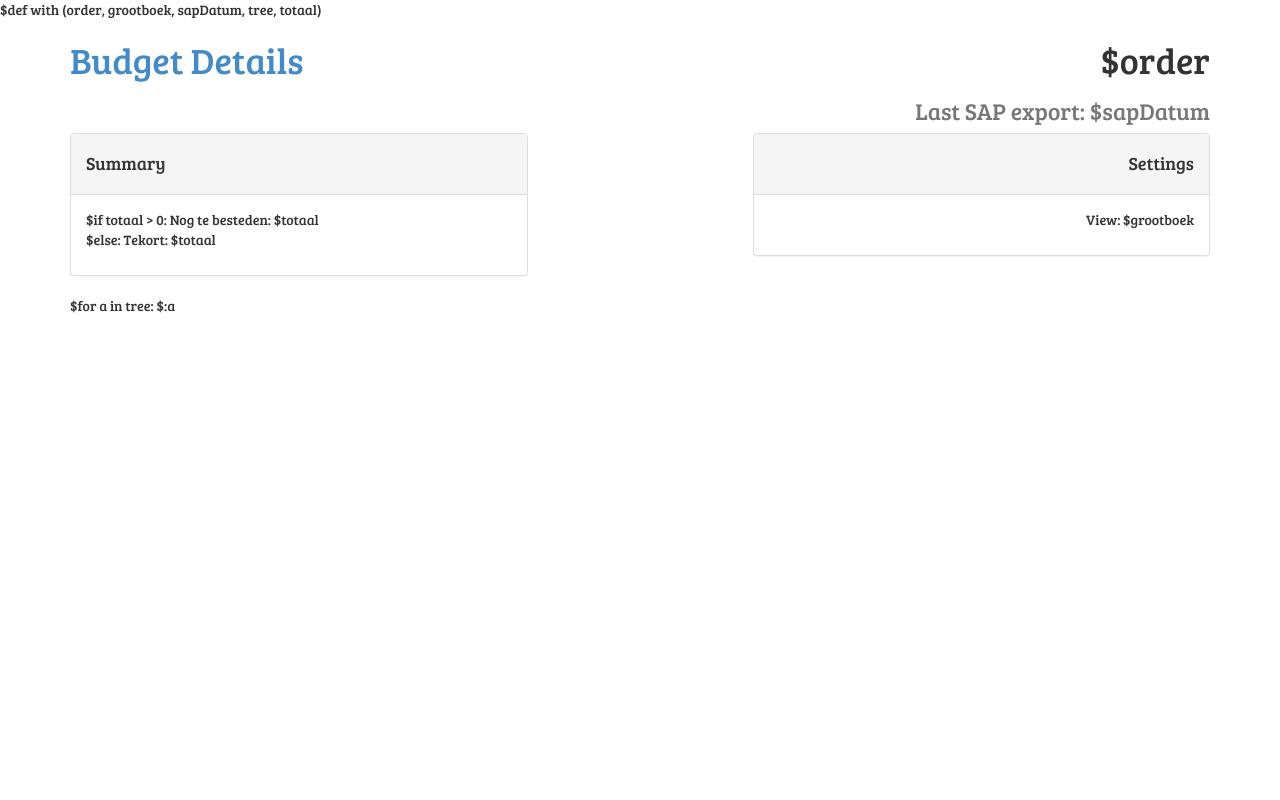
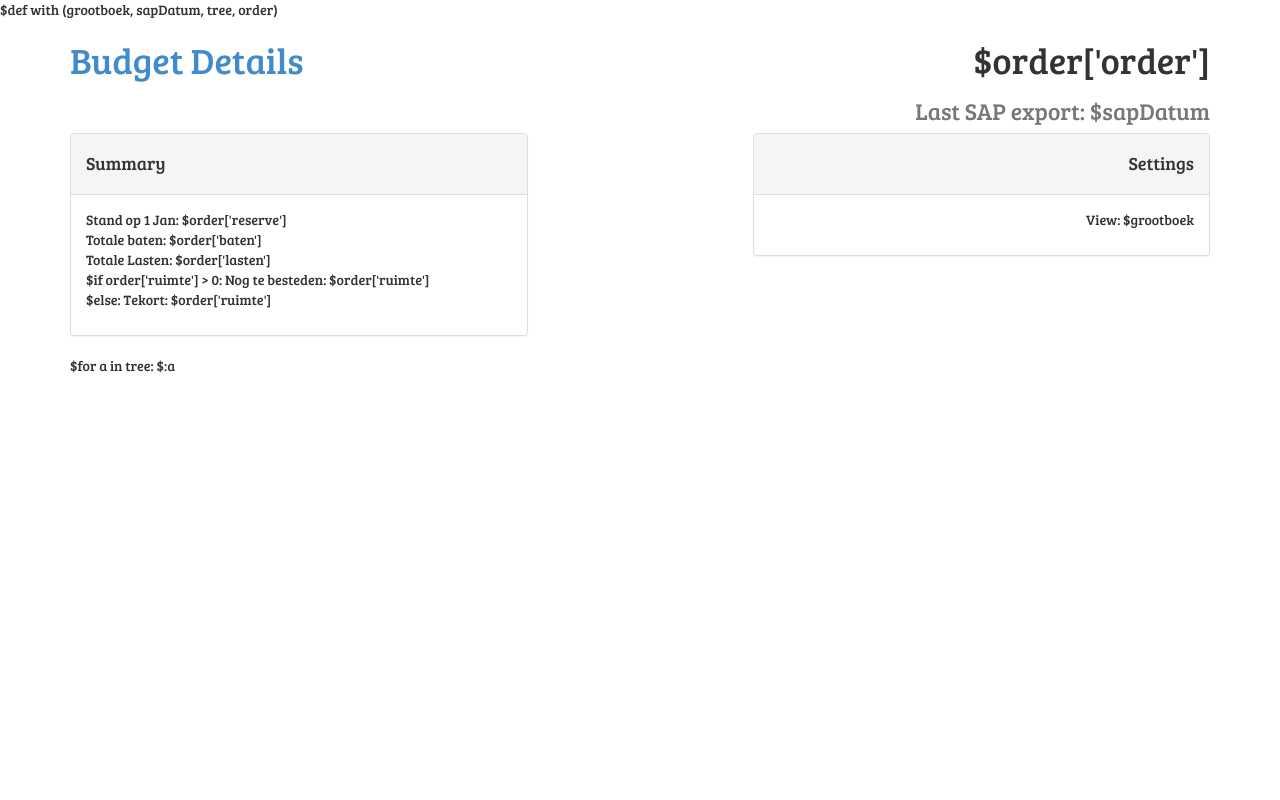
Before and after one commit to nlaurens/budgetRapportage, a Python web app: template templates/view.html in a window 1280 px wide. Run offline with Jinja, Linux system fonts and the light colour scheme; the template is opened without the code that fills it, so the values that code supplies are empty.

Commit message:
shows summary for individual bugets. And deducts negative reserve from the budget (if any)

```diff
--- a/templates/view.html
+++ b/templates/view.html
@@ -1,4 +1,4 @@
-$def with (order, grootboek, sapDatum, tree, totaal)
+$def with (grootboek, sapDatum, tree, order)
 
 <!doctype html>
 <html lang="en">
@@ -33,7 +33,7 @@
           </h1>
         </div>
         <div class="col-xs-6 text-right">
-          <h1>$order</h1>
+          <h1>$order['order']</h1>
           <h1><small>Last SAP export: $sapDatum</small></h1>
         </div>
       </div>
@@ -45,10 +45,13 @@
             </div>
             <div class="panel-body">
               <p>
-                  $if totaal > 0:
-                    Nog te besteden: $totaal<br>
+                  Stand op 1 Jan: $order['reserve']<br>
+                  Totale baten: $order['baten']<br>
+                  Totale Lasten: $order['lasten']<br>
+                  $if order['ruimte'] > 0:
+                    Nog te besteden: $order['ruimte']<br>
                   $else:
-                    Tekort: $totaal<br>
+                    Tekort: $order['ruimte']<br>
               </p>
             </div>
           </div>
```
Also changed, not shown: server.py (+25 -6 lines).
